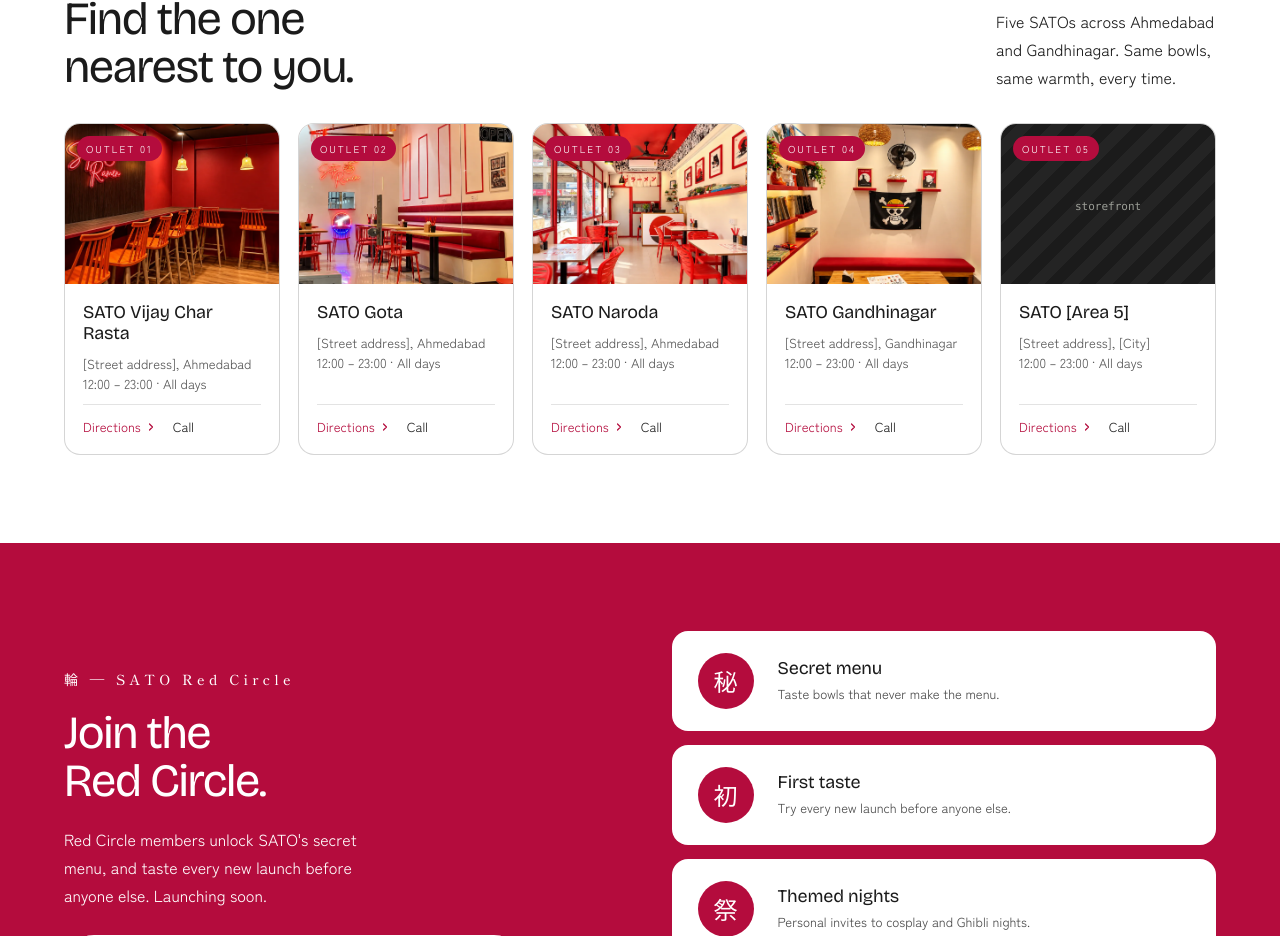
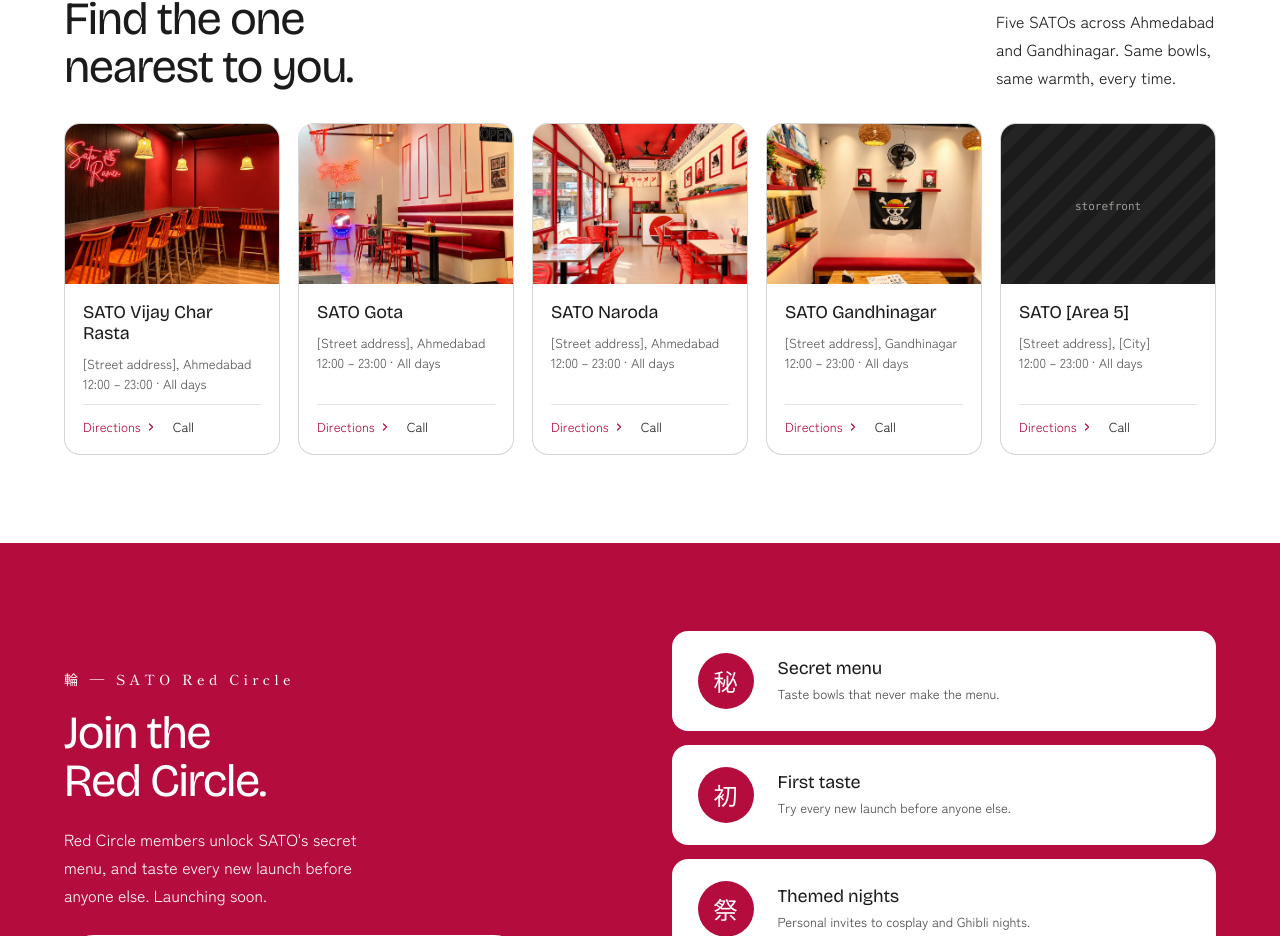
Before and after one commit to aayushaboss/Sato_Draft_Frontend_Next.js, a Next.js app: page / in a window 1280 px wide. Shown: the part 4007-4943 px from the top of the page. Built offline with nearby package versions, Linux system fonts and the light colour scheme.

Commit message:
Remove OUTLET badges from outlet photos
Co-Authored-By: Claude Opus 5.5 <noreply@anthropic.com>

```diff
--- a/app/globals.css
+++ b/app/globals.css
@@ -336,7 +336,6 @@ a:hover { color: var(--red); }
 .outlet:hover { border-color: var(--red); transform: translateY(-4px); }
 .outlet .par { aspect-ratio: 4 / 3; }
 .outlet .ph-label { font-size: 11px; }
-.outlet-tag { position: absolute; top: 12px; left: 12px; background: var(--red); color: var(--white); font-size: 10px; letter-spacing: 0.2em; padding: 5px 9px; border-radius: 999px; }
 .outlet-body { padding: 18px; display: flex; flex-direction: column; gap: 10px; flex: 1; }
 .outlet-name { font-family: var(--font-display); font-size: clamp(18px, 1.4vw, 22px); letter-spacing: -0.015em; line-height: 1.15; }
 .outlet-addr { font-size: 13px; line-height: 1.55; opacity: 0.75; }
--- a/app/page.tsx
+++ b/app/page.tsx
@@ -138,11 +138,9 @@ export default function Home() {
             </p>
           </div>
           <div className="outlet-grid">
-            {outlets.map((o, i) => (
+            {outlets.map((o) => (
               <div key={o.name} data-r="" className="outlet">
-                <Placeholder label={o.alt ?? "storefront"} src={o.img} sizes="(min-width: 1200px) 280px, (min-width: 700px) 33vw, 100vw">
-                  <span className="outlet-tag">OUTLET 0{i + 1}</span>
-                </Placeholder>
+                <Placeholder label={o.alt ?? "storefront"} src={o.img} sizes="(min-width: 1200px) 280px, (min-width: 700px) 33vw, 100vw" />
                 <div className="outlet-body">
                   <span className="outlet-name">{o.name}</span>
                   <span className="outlet-addr">
```
